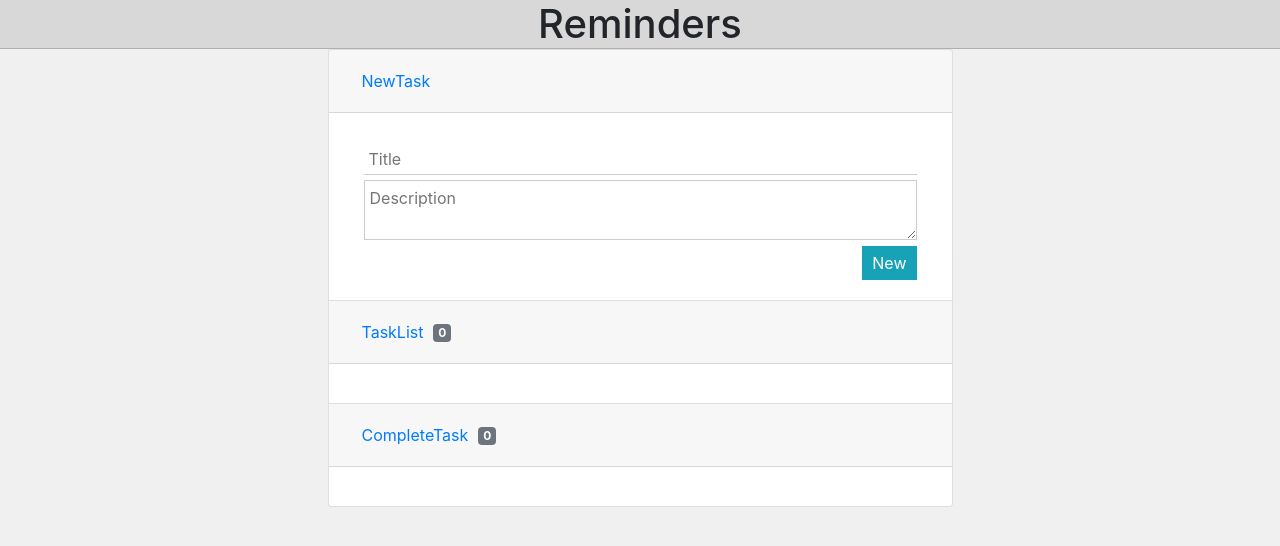
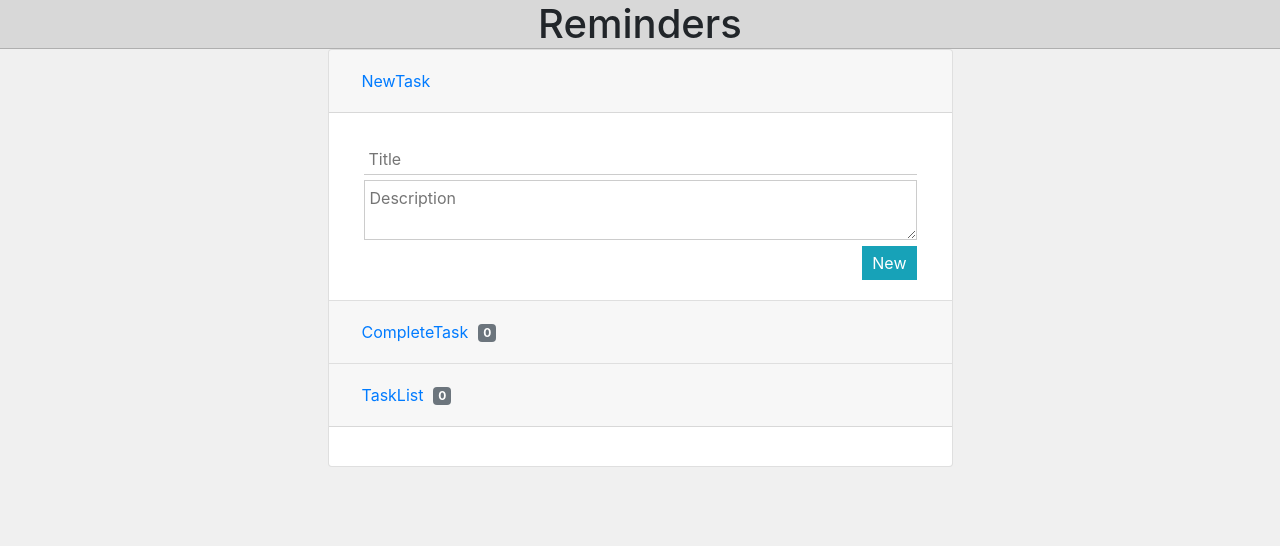
Before and after one commit to bestakkawut/reduxkeam, a React (Create React App) app: page / in a window 1280 px wide. Shown: the top 546 px of the page. Built offline with nearby package versions, Linux system fonts and the light colour scheme.

Commit message:
update front-end in Menu about collapse

```diff
--- a/src/App.js
+++ b/src/App.js
@@ -35,27 +35,47 @@ const App = ({todolist,dispatch})=>(
           <div className="row">
           <div className="col"></div>
           <div className="col-sm-10 col-md-10 col-lg-6">
-            <div className="accordion"  id="accordionExample">
+            <div className="accordion">
 
               <div className="card">
-                <div className="card-header" data-toggle="collapse" data-target="#collapseOne" aria-expanded="true" aria-controls="collapseOne" id="headingOne">
+                <div className="card-header" data-toggle="collapse" data-target="#collapseNewTask" aria-expanded="true" aria-controls="collapseNewTask" id="headingNewtask">
                   <h5 className="mb-0">
-                    <button className="btn btn-link" type="button" data-toggle="collapse" data-target="#collapseOne" aria-expanded="true" aria-controls="collapseOne">
+                    <button className="btn btn-link collapsed" type="button" data-toggle="collapse" data-target="#collapseNewTask" aria-expanded="true" aria-controls="collapseNewTask">
                       NewTask
                     </button>
                   </h5>
                 </div>
-                <div id="collapseOne" className="collapse show" aria-labelledby="headingOne" data-parent="#accordionExample">
+                <div id="collapseNewTask" className="collapse show" aria-labelledby="headingNewtask">
                   <div className="card-body">
                   <NewTask/>
                   </div>
                 </div>
               </div>
+              <div className="card">
+                <div className="card-header" data-toggle="collapse" data-target="#collapseComplete" aria-expanded="true" aria-controls="collapseComplete" id="headingComplete">
+                  <h5 className="mb-0">
+                    <button className="btn btn-link" type="button" data-toggle="collapse" data-target="#collapseComplete" aria-expanded="false" aria-controls="collapseComplete">
+                      CompleteTask
+                      <span className="badge badge-secondary" style={{marginLeft:"10px"}}>
+
+                      {
+                        countTask(todolist,"COM")
+                      }
+                      </span>
+                    </button>
+                  </h5>
+                </div>
+                <div id="headingComplete" className="collapse" aria-labelledby="headingComplete">
+                  <div className="card-body">
+                    <CompleteTask/>
+                  </div>
+                </div>
+              </div>
 
               <div className="card">
-                <div className="card-header" data-toggle="collapse" data-target="#collapseTwo" aria-expanded="false" aria-controls="collapseTwo" id="headingTwo">
+                <div className="card-header" data-toggle="collapse" data-target="#collapseTask" aria-expanded="false" aria-controls="collapseTask" id="headingTask">
                   <h5 className="mb-0">
-                    <button className="btn btn-link" type="button" data-toggle="collapse" data-target="#collapseTwo" aria-expanded="false" aria-controls="collapseTwo">
+                    <button className="btn btn-link" type="button" data-toggle="collapse" data-target="#collapseTask" aria-expanded="false" aria-controls="collapseTask">
                       TaskList
 
                       <span className="badge badge-secondary" style={{marginLeft:"10px"}}>
@@ -67,30 +87,9 @@ const App = ({todolist,dispatch})=>(
                     </button>
                   </h5>
                 </div>
-                <div id="collapseTwo" className="collapse show" aria-labelledby="headingTwo" data-parent="#accordionExample">
+                <div id="collapseTask" className="collapse show" aria-labelledby="headingTask">
                   <div className="card-body">
                     <TaskList/>
-                  </div>
-                </div>
-              </div>
-
-              <div className="card">
-                <div className="card-header" data-toggle="collapse" data-target="#collapseThree" aria-expanded="true" aria-controls="collapseThree" id="headingThree">
-                  <h5 className="mb-0">
-                    <button className="btn btn-link" type="button" data-toggle="collapse" data-target="#collapseThree" aria-expanded="false" aria-controls="collapseThree">
-                      CompleteTask
-                      <span className="badge badge-secondary" style={{marginLeft:"10px"}}>
-
-                      {
-                        countTask(todolist,"COM")
-                      }
-                      </span>
-                    </button>
-                  </h5>
-                </div>
-                <div id="collapseThree" className="collapse show" aria-labelledby="headingThree" data-parent="#accordionExample">
-                  <div className="card-body">
-                    <CompleteTask/>
                   </div>
                 </div>
               </div>
```
